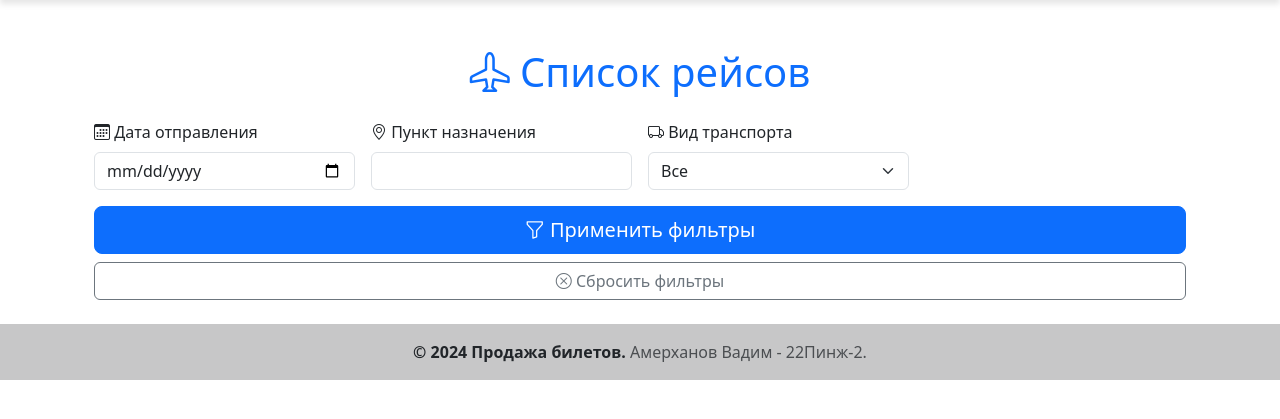
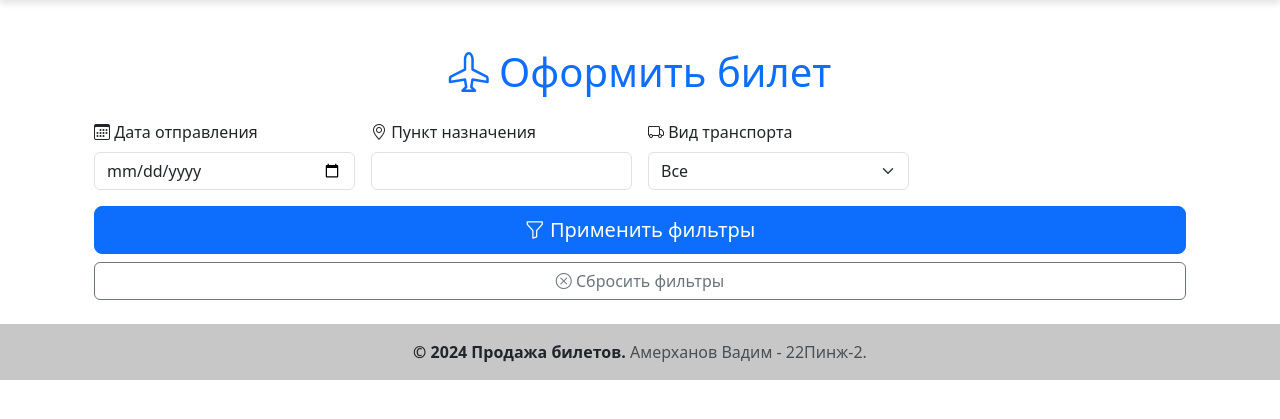
Before and after one commit to Vamerk/kpo3, a Django app: template ticket_sales/sales/templates/sales/route_list.html in a window 1280 px wide. Shown: the part 56-475 px from the top of the page. Run offline with Django 5.2, Linux system fonts and the light colour scheme; the template is opened without the code that fills it, so the values that code supplies are empty; some libraries are stand-ins or nearby versions.

Commit message:
Сдал 3ю

```diff
--- a/ticket_sales/sales/templates/sales/route_list.html
+++ b/ticket_sales/sales/templates/sales/route_list.html
@@ -5,7 +5,7 @@
 {% block content %}
 <div class="container mt-5">
     <h1 class="mb-4 text-center text-primary">
-        <i class="bi bi-airplane"></i> Список рейсов
+        <i class="bi bi-airplane"></i> Оформить билет
     </h1>
 
     <!-- Форма для фильтров -->
```
